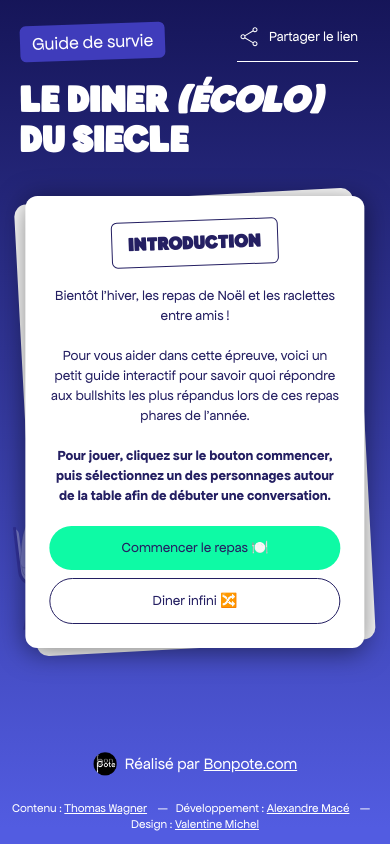
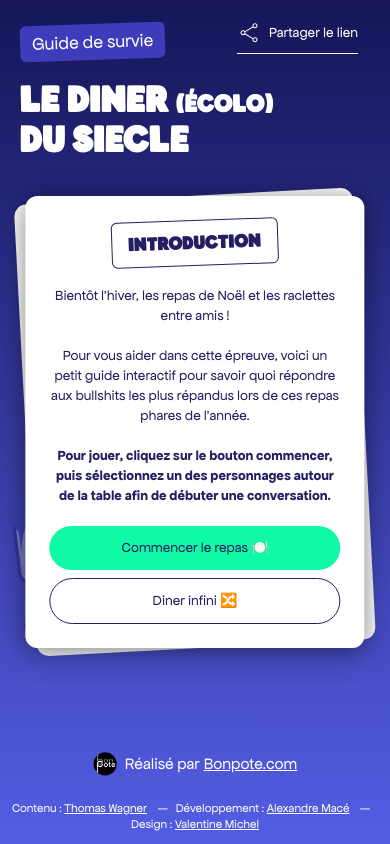
Before and after one commit to alexandre-mace/bonpote-diner-ecolo, a React (Create React App) app: page / in a window 390 px wide. Built offline with nearby package versions, Linux system fonts and the light colour scheme.

Commit message:
Tiny UI updates

```diff
--- a/src/components/Header.js
+++ b/src/components/Header.js
@@ -8,7 +8,7 @@ const Header = ({opacity}) => (
         </div>
         <div
             className={`text-4xl md:text-5xl text-left sm:text-center font-display text-white font-extrabold mb-6 md:mb-10 uppercase opacity-${opacity} pl-3 md:pl-0`}>
-            Le diner <span className="italic">(écolo)</span> <br/>
+            Le diner <span className="md:italic text-2xl md:text-5xl">(écolo)</span> <br/>
             du siecle
         </div>
     </>
--- a/src/components/MobilePersonPicker.js
+++ b/src/components/MobilePersonPicker.js
@@ -11,7 +11,7 @@ const MobilePersonPicker = ({setPickedPerson}) => {
                             className={"p-4 bg-[#41439D] rounded-md text-center cursor-pointer"}
                             onClick={() => setPickedPerson(person[1])}
                         >
-                            <img className={"inline-block"} src={person[1].icon} alt={person[1].name} width={45}/>
+                            <img className={"inline-block mb-1"} src={person[1].icon} alt={person[1].name} width={45}/>
                             <div className={"text-white text-center text-xs"}>{person[1].name.split(' ')[0]}</div>
                         </div>
                     ))
--- a/src/components/ShareLink.js
+++ b/src/components/ShareLink.js
@@ -12,7 +12,7 @@ const ShareLink = ({linkCopied, setLinkCopied}) => (
                         setLinkCopied(false)
                     }, 2000)
                 }}
-                className="inline-flex whitespace-nowrap justify-center cursor-pointer md:mr-3 items-center py-3 text-center btn-quartary">
+                className="inline-flex whitespace-nowrap justify-center cursor-pointer md:mr-3 items-center py-2 text-center btn-quartary">
                 {linkCopied &&
                     <div>✅ Lien copié</div>
                 }
--- a/src/components/StopInfinite.js
+++ b/src/components/StopInfinite.js
@@ -1,4 +1,4 @@
-import pausecircle from "../assets/pause_circle.svg";
+import pausewhitecircle from "../assets/pause_circle_white.svg";
 import playcircle from "../assets/play_circle.svg";
 import stop from "../assets/power_settings_new.svg";
 
@@ -15,8 +15,8 @@ const StopInfinite = ({handleStopInfinite, handlePauseInfinite, infinitePaused,
             {!infinitePaused &&
                 <div
                     onClick={() => handlePauseInfinite()}
-                    className="inline-flex whitespace-nowrap justify-center cursor-pointer md:mr-3 items-center rounded-full px-6 py-3 text-center btn-primary">
-                    Mettre pause à la discussion <img className="ml-1" src={pausecircle} alt="pause"/>
+                    className="inline-flex whitespace-nowrap justify-center cursor-pointer md:mr-3 items-center rounded-full px-6 py-3 text-center btn-secondary">
+                    Mettre pause à la discussion <img className="ml-1" src={pausewhitecircle} alt="pause"/>
                 </div>
             }
             <div
```
Also changed, not shown: src/assets/pause_circle_white.svg (added).
